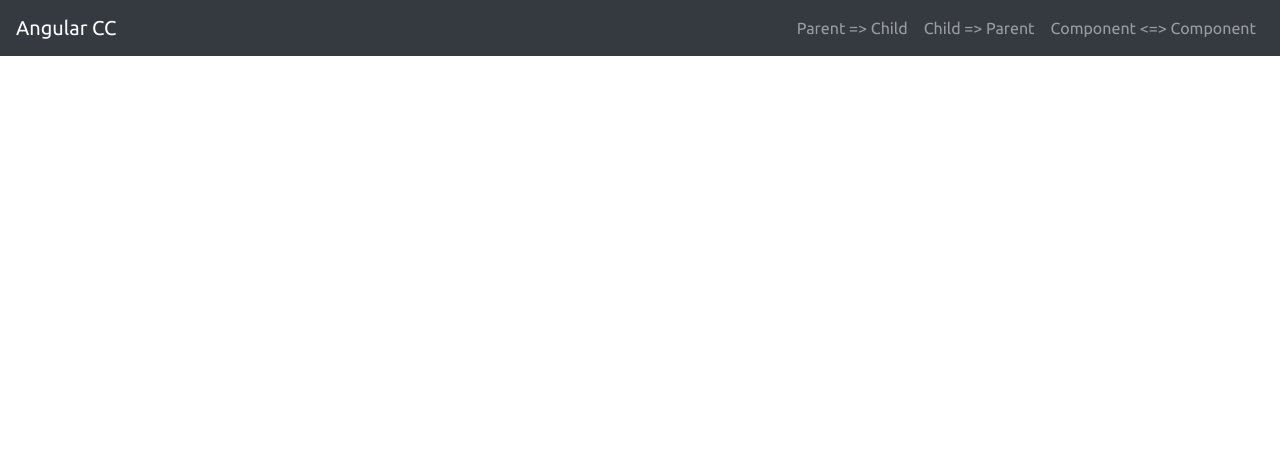
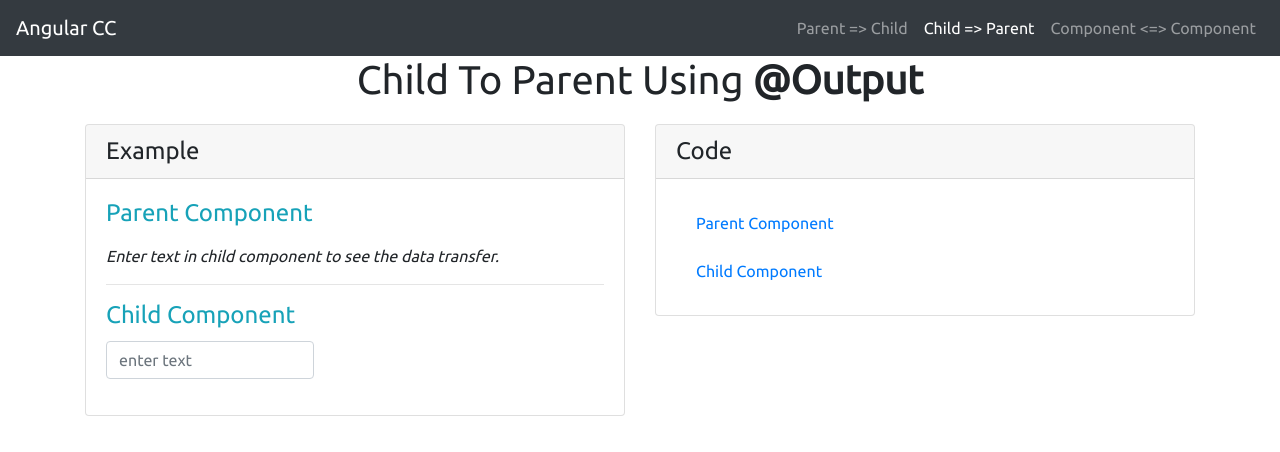
Before and after one commit to Meenakumari20/Angular-Components-Communication, an Angular app: page /child-to-parent in a window 1280 px wide. Before the commit this address led to /. Shown: the top 452 px of the page. Built offline with nearby package versions, Linux system fonts and the light colour scheme.

Commit message:
Child To Parent Communication Complete

```diff
--- a/src/app/app.component.html
+++ b/src/app/app.component.html
@@ -9,7 +9,7 @@
         <a class="nav-link" routerLink="/parent-to-child">Parent => Child</a>
       </li>
       <li class="nav-item" routerLinkActive="active">
-        <a class="nav-link" href="#">Child => Parent</a>
+        <a class="nav-link" routerLink="/child-to-parent">Child => Parent</a>
       </li>
       <li class="nav-item" routerLinkActive="active">
         <a class="nav-link" href="#">Component <=> Component</a>
--- /dev/null
+++ b/src/app/child-to-parent/child-to-parent.component.html
@@ -0,0 +1,39 @@
+<div class="container">
+  <h1 class="text-center">Child To Parent Using
+    <strong>@Output</strong>
+  </h1>
+  <div class="row" style="margin-top: 20px;">
+    <div class="col-md-6">
+      <div class="card">
+        <h4 class="card-header">Example</h4>
+        <div class="card-body">
+          <h4 class="card-title text-info">Parent Component</h4>
+          <p>{{ childInput }}</p>
+
+          <p [hidden]="childInput">
+            <i>Enter text in child component to see the data transfer.</i>
+          </p>
+          <hr>
+          <h4 class="card-title text-info">Child Component</h4>
+          <app-ctop-child (messageEvent)="receiveMessage($event)"></app-ctop-child>
+        </div>
+      </div>
+    </div>
+    <div class="col-md-6">
+      <div class="card">
+        <h4 class="card-header">Code</h4>
+        <div class="card-body">
+          <ul class="list-group list-group-flush">
+            <a href="https://github.com/shindesharad71/Angular-Components-Communication/tree/master/src/app/child-to-parent" target="_blank">
+              <li class="list-group-item">Parent Component</li>
+            </a>
+            <a href="https://github.com/shindesharad71/Angular-Components-Communication/tree/master/src/app/child-to-parent/ctop-child"
+              target="_blank">
+              <li class="list-group-item">Child Component</li>
+            </a>
+          </ul>
+        </div>
+      </div>
+    </div>
+  </div>
+</div>
--- /dev/null
+++ b/src/app/child-to-parent/child-to-parent.component.ts
@@ -0,0 +1,21 @@
+import { Component, ViewChild } from '@angular/core';
+import { CtopChildComponent } from './ctop-child/ctop-child.component';
+
+@Component({
+  selector: 'app-child-to-parent',
+  templateUrl: './child-to-parent.component.html',
+  styleUrls: ['./child-to-parent.component.css']
+})
+export class ChildToParentComponent {
+
+  @ViewChild(CtopChildComponent) child;
+
+  constructor() { }
+
+  childInput = '';
+
+  receiveMessage($event) {
+    this.childInput = $event;
+  }
+
+}
--- /dev/null
+++ b/src/app/child-to-parent/ctop-child/ctop-child.component.html
@@ -0,0 +1,3 @@
+<div class="form-group">
+  <input type="text" class="form-control col-md-5" (input)="sendMessage($event.target.value)" placeholder="enter text">
+</div>
--- /dev/null
+++ b/src/app/child-to-parent/ctop-child/ctop-child.component.ts
@@ -0,0 +1,21 @@
+import { Component, OnInit, Output, EventEmitter } from '@angular/core';
+
+@Component({
+  selector: 'app-ctop-child',
+  templateUrl: './ctop-child.component.html',
+  styleUrls: ['./ctop-child.component.css']
+})
+export class CtopChildComponent implements OnInit {
+
+  @Output() messageEvent = new EventEmitter<string>();
+
+  constructor() { }
+
+  ngOnInit() {
+  }
+
+  sendMessage(message) {
+    this.messageEvent.emit(message);
+  }
+
+}
--- a/src/app/parent-to-child/ptoc-child/ptoc-child.component.html
+++ b/src/app/parent-to-child/ptoc-child/ptoc-child.component.html
@@ -1,3 +1,3 @@
 <p *ngIf="parentInput.length != 0">{{ parentInput }}</p>
 
-<p [hidden]="parentInput.length > 0">Enter text in parent component to see the data transfer.</p>
+<p [hidden]="parentInput.length > 0"><i>Enter text in parent component to see the data transfer.</i></p>
```
Also changed, not shown: src/app/app.module.ts (+7 -2 lines), src/app/child-to-parent/child-to-parent.component.css (added), src/app/child-to-parent/ctop-child/ctop-child.component.css (added), 2 other files (tests, documents, lock files or other folders).
